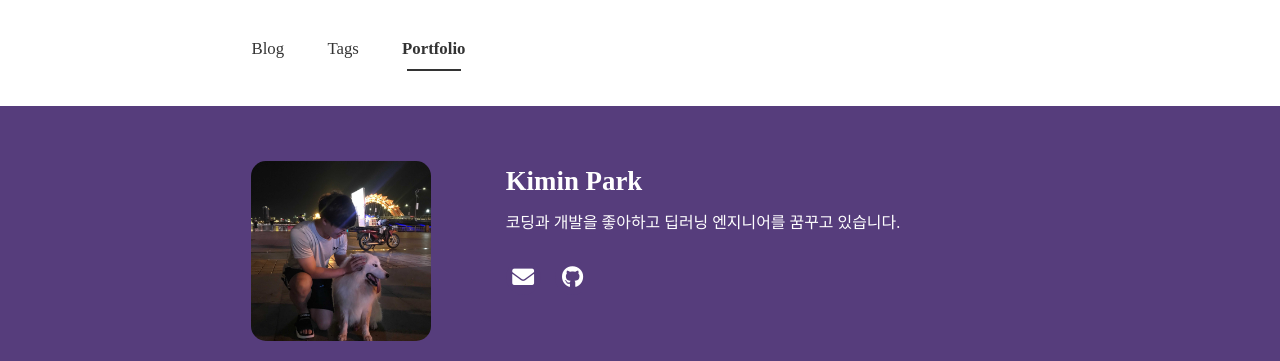
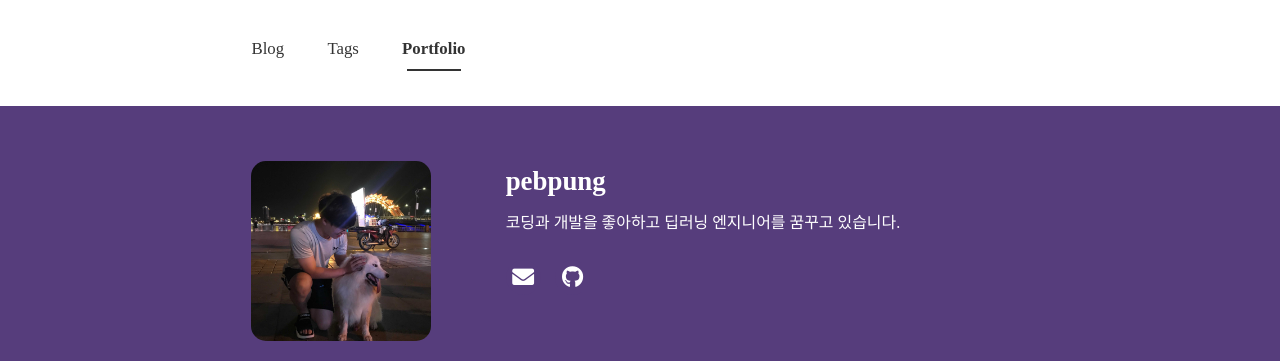
Before and after one commit to PEBpung/PEBpung.github.io, a Jekyll site: the page built from portfolio.html, in a window 1280 px wide. Shown: the top 361 px of the page. Built offline with Jekyll 4.4.1, drawn with Linux system fonts in a browser that asks for light colours; nearby versions of some CDN libraries; some web fonts are replaced.

Commit message:
[Revise]: username

```diff
--- a/_config.yml
+++ b/_config.yml
@@ -10,7 +10,7 @@ theme_settings :
   # Profile Settings
   profile :
     image : assets/img/myProfile.JPG
-    username : Kimin Park
+    username : pebpung
     description : 코딩과 개발을 좋아하고 딥러닝 엔지니어를 꿈꾸고 있습니다.
     experience :
       - start : 2020-07-23
```
